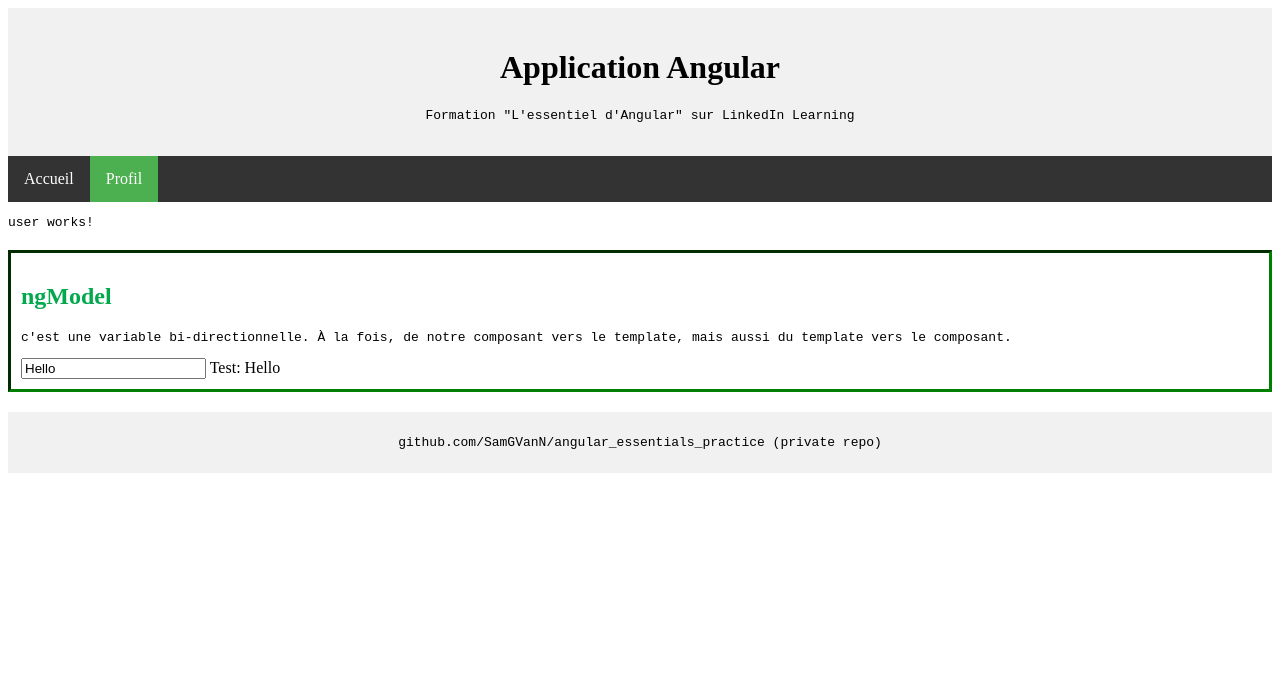
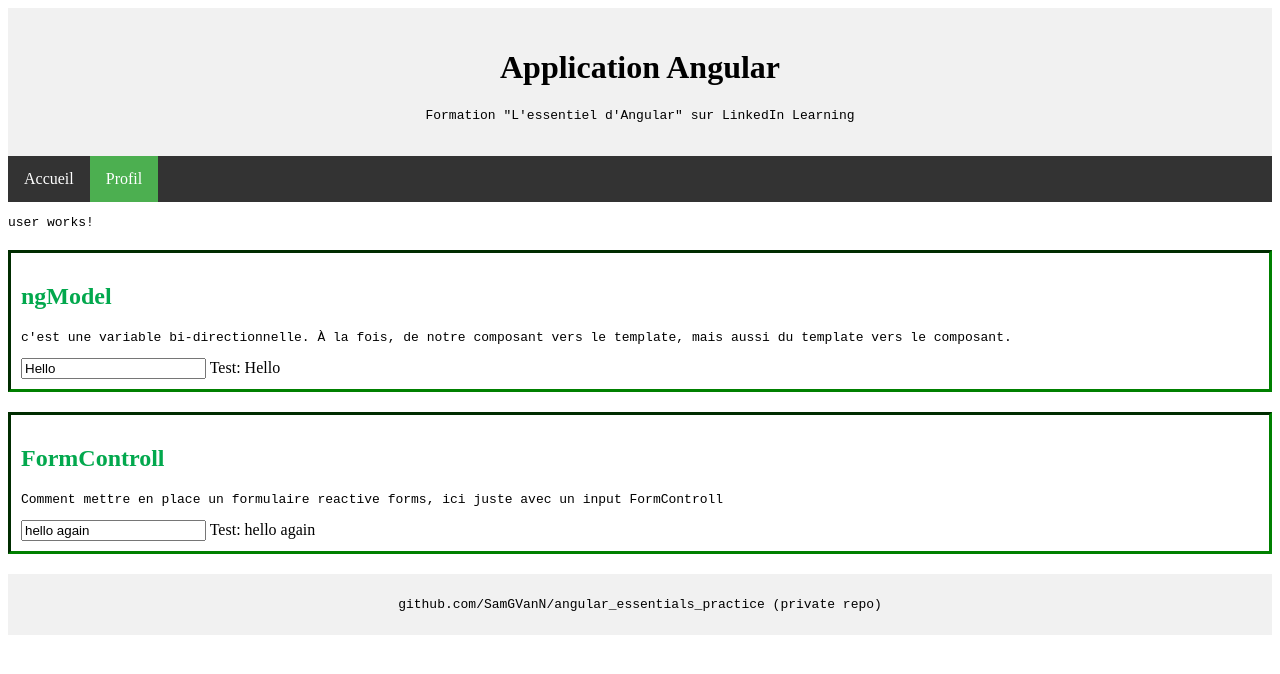
Before and after one commit to SamGVanN/angular_essentials_practice, an Angular app: page /user in a window 1280 px wide. Shown: the top 674 px of the page. Built offline with nearby package versions, Linux system fonts and the light colour scheme.

Commit message:
Initiation au reactive form
Mise en palce d'un formcontroll pour un formulaire reactive form

```diff
--- a/src/app/app.module.ts
+++ b/src/app/app.module.ts
@@ -1,6 +1,7 @@
 import { BrowserModule } from '@angular/platform-browser';
 import { NgModule } from '@angular/core';
 import { FormsModule } from '@angular/forms';
+import { ReactiveFormsModule } from '@angular/forms';
 
 import { AppRoutingModule } from './app-routing.module';
 import { AppComponent } from './app.component';
@@ -28,7 +29,8 @@ const routes : Routes = [
     // AppRoutingModule -> noramelment on garde ça c'est un standard, une bonne pratique, puisqu'en fait AppRoutingModule
     //c'est un module qui import et export le RouterModule. Mais nous ici pour le tuto on s'en passe "parce qu'on a pas besoin de plusieurs modules"
     //-> clairement dans un vrai projet on garderait AppRoutingModule
-    FormsModule
+    FormsModule,
+    ReactiveFormsModule
   ],
   providers: [],
   bootstrap: [AppComponent]
--- a/src/app/user/user.component.html
+++ b/src/app/user/user.component.html
@@ -7,3 +7,9 @@
     <input [(ngModel)]="userInput" >
     Test: {{userInput}}
 </div>
+<div class="exercice" style="padding: 10px;">
+    <h2>FormControll</h2>
+    <p>Comment mettre en place un formulaire reactive forms, ici juste avec un input FormControll</p>
+    <input [formControl]="userInputRF">
+    Test: {{userInputRF.value}}
+</div>
--- a/src/app/user/user.component.ts
+++ b/src/app/user/user.component.ts
@@ -1,4 +1,5 @@
 import { Component, OnInit } from '@angular/core';
+import { FormControl, FormGroup } from '@angular/forms';
 
 @Component({
   selector: 'app-user',
@@ -9,6 +10,8 @@ export class UserComponent implements OnInit {
 
   userInput = "Hello";
 
+  userInputRF = new FormControl('hello again');
+
   constructor() { }
 
   ngOnInit(): void {
```
Also changed, not shown: Scrapbook.txt.
